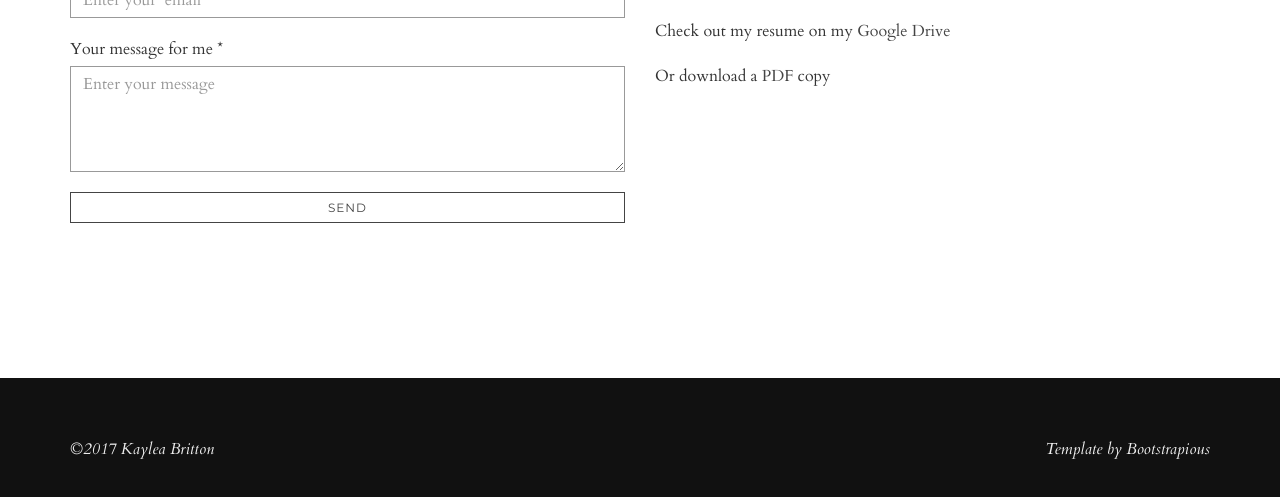
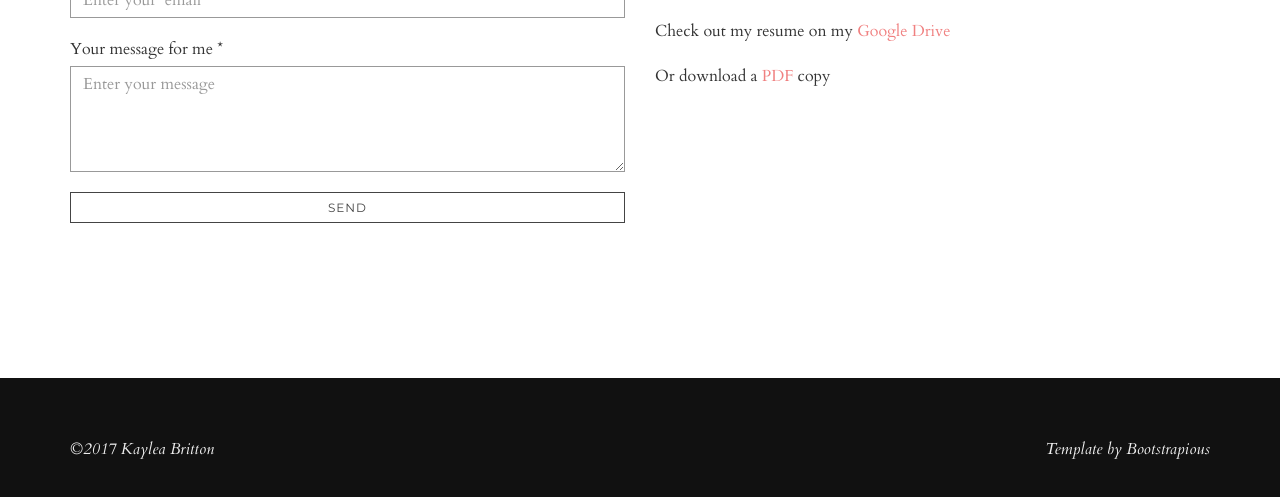
Before and after one commit to kbbritton217/kayleaportfolio, a plain HTML site: page index.html in a window 1280 px wide. Shown: the part 3668-4165 px from the top of the page. Drawn offline with nearby package versions, Linux system fonts and the light colour scheme; some packages are replaced by stand-ins of ours.

Commit message:
Debugging p.res a color

```diff
--- a/css/style.default.css
+++ b/css/style.default.css
@@ -177,7 +177,7 @@ p.social a.instagram {
 p.social a.email {
   background-color: #666;
 }
-.res a:visited {
+p.res a {
   text-decoration: none;
   color: lightcoral;
 }
```
